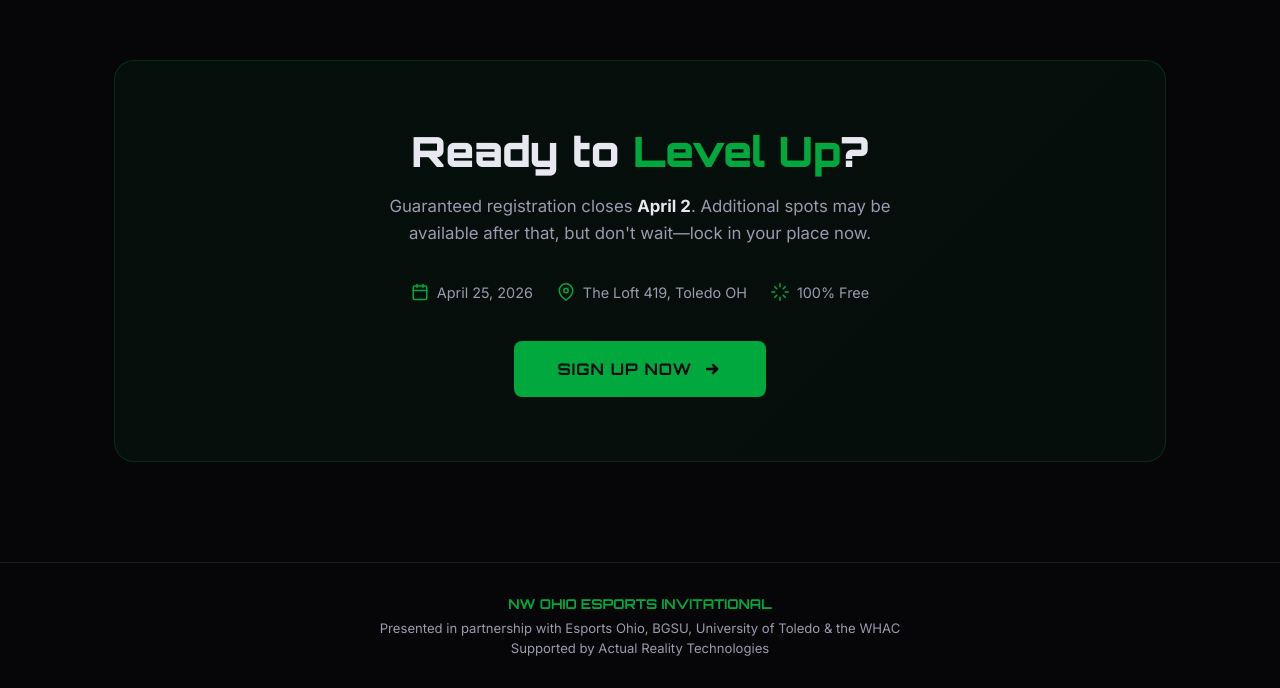
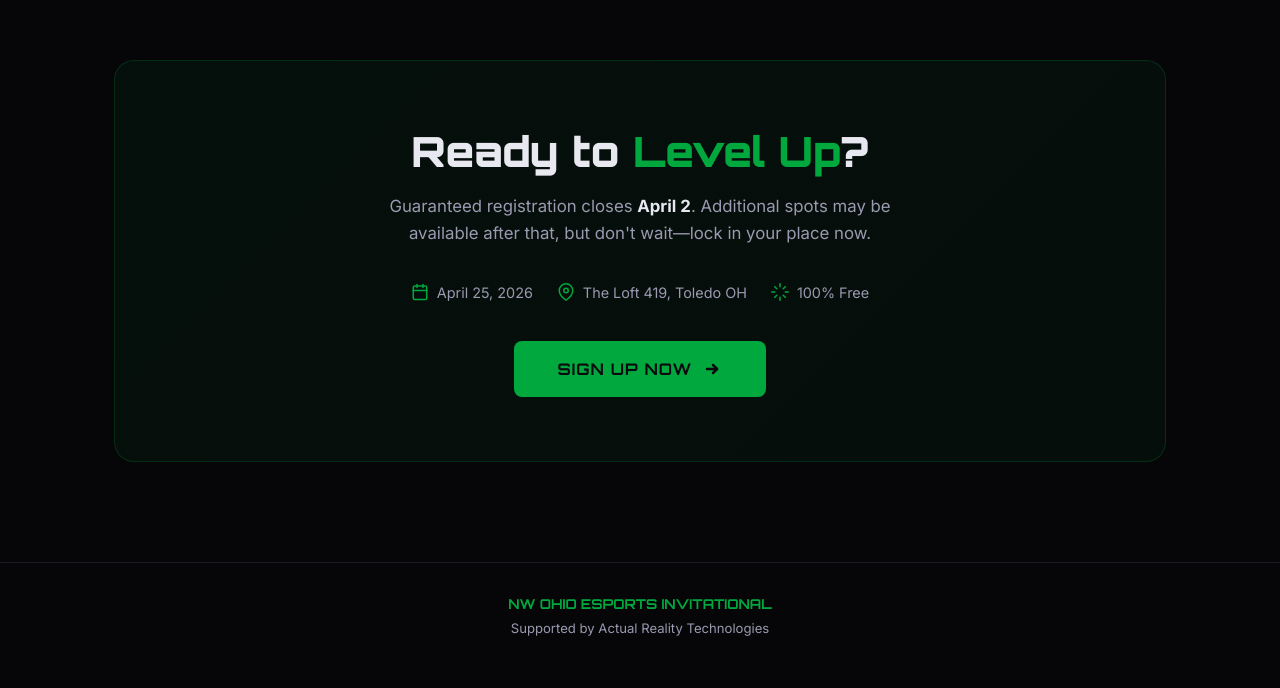
Before and after one commit to VanderpoolTeacher/northwest-ohio-esports-high-school-invitational, a plain HTML site: page index.html in a window 1280 px wide. Shown: the part 1725-2413 px from the top of the page. Drawn offline with Linux system fonts and the light colour scheme.

Commit message:
removed presented by

```diff
--- a/index.html
+++ b/index.html
@@ -450,8 +450,7 @@
   <footer>
     <div class="container">
       <p style="font-family:'Orbitron',sans-serif; font-weight:700; color:var(--neon-green); font-size:.85rem; margin-bottom:8px;">NW OHIO ESPORTS INVITATIONAL</p>
-      <p>Presented in partnership with Esports Ohio, BGSU, University of Toledo &amp; the WHAC</p>
-      <p style="margin-top:4px;">Supported by Actual Reality Technologies</p>
+      <p>Supported by Actual Reality Technologies</p>
     </div>
   </footer>
 
```
